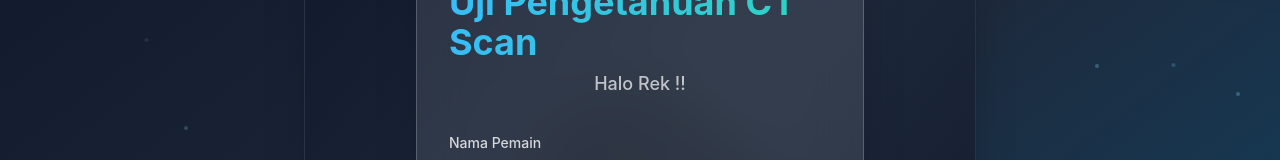
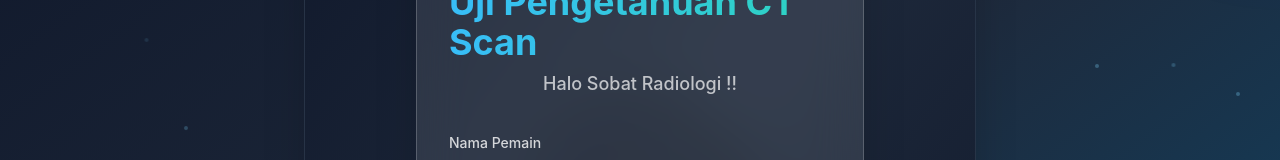
Before and after one commit to sdmhmdalkrn17/Quiz-CT, a React (Vite) app: page / in a window 1280 px wide. Shown: the part 236-396 px from the top of the page. Built offline with nearby package versions, Linux system fonts and the light colour scheme.

Commit message:
Update WelcomeScreen.tsx
Ganti halo rek jadi sobat radiologi

```diff
--- a/components/WelcomeScreen.tsx
+++ b/components/WelcomeScreen.tsx
@@ -127,7 +127,7 @@ const WelcomeScreen: React.FC<WelcomeScreenProps> = ({
               {gameTitle}
             </h1>
             <p className="text-white/70 text-lg font-medium">
-              Halo Rek !!
+              Halo Sobat Radiologi !!
             </p>
           </div>
 
```
